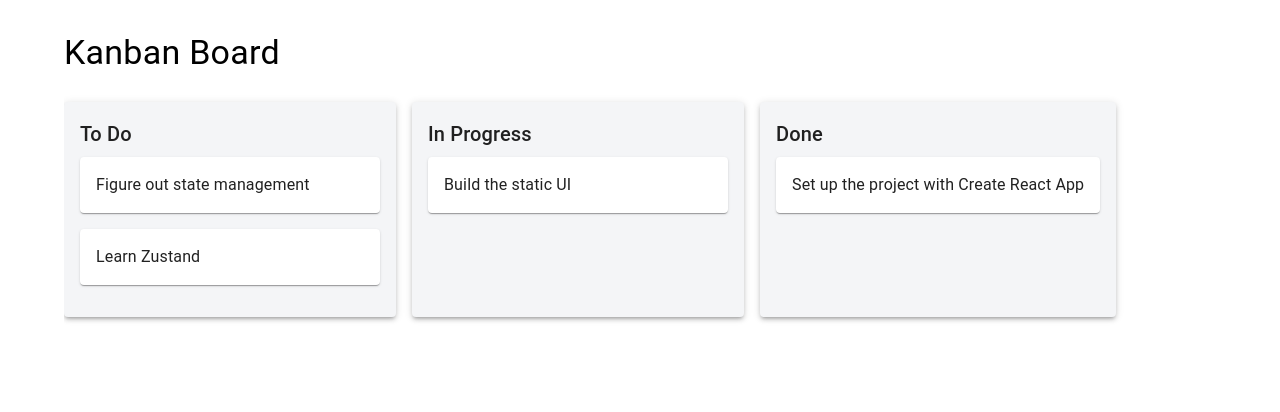
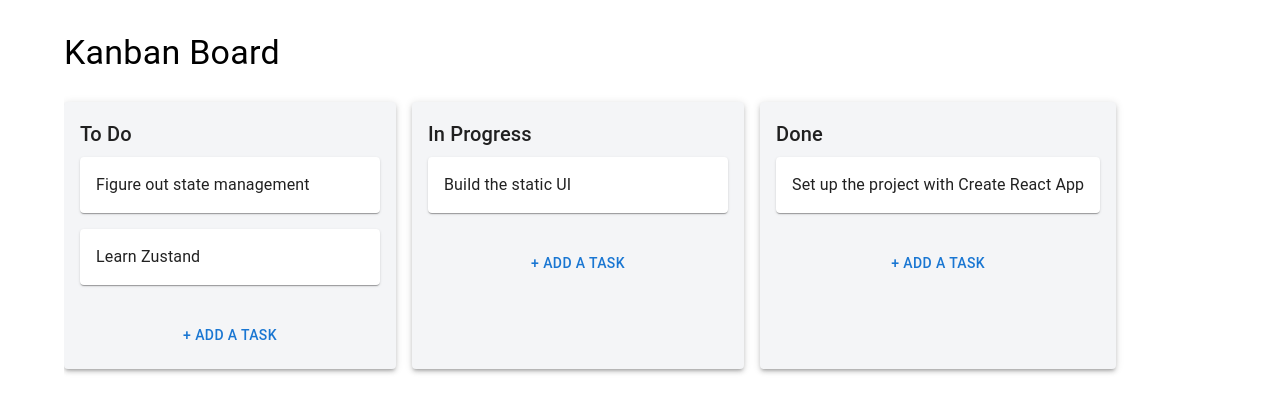
Before and after one commit to JoaoGuilhermeTP/Kanban-Board-App, a React (Create React App) app: page / in a window 1280 px wide. Shown: the top 412 px of the page. Built offline with nearby package versions, Linux system fonts and the light colour scheme.

Commit message:
Build dynamic kanban board, allowing to add new tasks

```diff
--- /dev/null
+++ b/src/AddTaskModal.js
@@ -0,0 +1,39 @@
+import React, { useState } from 'react';
+import { Button, Dialog, DialogActions, DialogContent, DialogTitle, TextField } from '@mui/material';
+import useStore from './store';
+
+export default function AddTaskModal({open, handleClose, columnId}) {
+  const [title, setTitle] = useState('');
+  const {addTask} = useStore();
+
+  const handleSubmit = () => {
+    if (title.trim()) {
+      addTask(columnId, title);
+      setTitle('');
+      handleClose();
+    }
+  };
+
+  return (
+    <Dialog open={open} onClose={handleClose}>
+      <DialogTitle>Add a New Task</DialogTitle>
+      <DialogContent>
+        <TextField
+          autoFocusmargin='dense'
+          label='Task Title'
+          type='text'
+          fullWidth
+          variant='standard'
+          value={title}
+          onChange={(e) => setTitle(e.target.value)}
+          onKeyPress={(e) => e.key === 'Enter' && handleSubmit()}
+        />
+      </DialogContent>
+      <DialogActions>
+        <Button onClick={handleClose}>Cancel</Button>
+        <Button onClick={handleSubmit}>Add</Button>
+      </DialogActions>
+
+    </Dialog>
+  );
+}
--- a/src/App.js
+++ b/src/App.js
@@ -1,25 +1,26 @@
-import React from 'react';
-import { Container, Typography, Box } from '@mui/material'; // Removed Paper
-import Column from './Column.js';
-import useStore from './store.js';
+import React from "react";
+import { Container, Typography, Box } from "@mui/material"; // Removed Paper
+import Column from "./Column.js";
+import useStore from "./store.js";
 
 function App() {
-
-  const {columns} = useStore();
+  const { columns } = useStore();
   return (
     <Container maxWidth="lg" sx={{ mt: 4, mb: 4 }}>
       <Typography variant="h4" component="h1" gutterBottom>
         Kanban Board
       </Typography>
 
-      <Box sx={{
-        display: 'flex',
-        gap: 2,
-        overflowX: 'auto',
-        padding: '16px 0'
-      }}>
+      <Box
+        sx={{
+          display: "flex",
+          gap: 2,
+          overflowX: "auto",
+          padding: "16px 0",
+        }}
+      >
         {Object.values(columns).map((column) => (
-          <Column key={column.id} title={column.title} tasks={column.tasks} />
+          <Column key={column.id} id={column.id} title={column.title} tasks={column.tasks} />
         ))}
       </Box>
     </Container>
--- a/src/Column.js
+++ b/src/Column.js
@@ -1,9 +1,11 @@
-import React from "react";
-import { Paper, Typography } from "@mui/material";
+import React, { useState } from "react";
+import { Paper, Typography, Button } from "@mui/material";
+import AddTaskModal from './AddTaskModal.js';
 import TaskCard from "./TaskCard.js";
 
-export default function Column({ title, tasks }) {
-    console.log(title, tasks)
+export default function Column({ title, tasks, id }) {
+  const [open, setOpen] = useState(false);
+  console.log(title, tasks);
   return (
     <Paper
       elevation={3}
@@ -15,6 +17,14 @@ export default function Column({ title, tasks }) {
       {tasks.map((task) => (
         <TaskCard key={task.id} title={task.title} />
       ))}
+      <Button fullWidth sx={{mt: 2}} onClick={() => setOpen(true)}>
+        + Add a task
+      </Button>
+      <AddTaskModal
+        open={open}
+        handleClose={() => setOpen(false)}
+        columnId={id}
+      />
     </Paper>
   );
 }
```
Also changed, not shown: src/store.js (line endings or trailing spaces), 1 other file (tests, documents, lock files or other folders).
